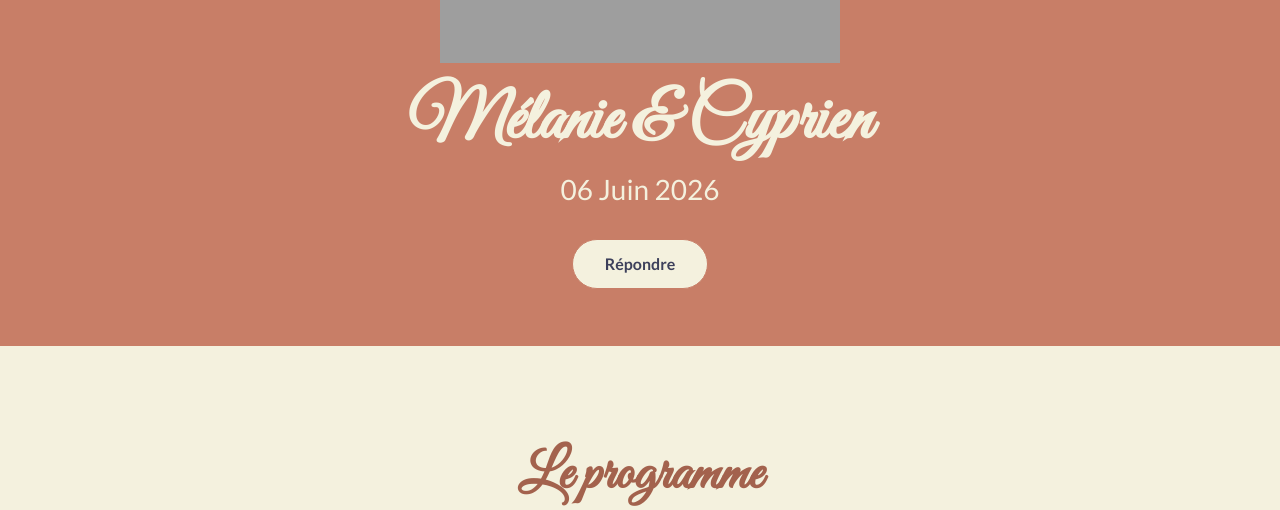
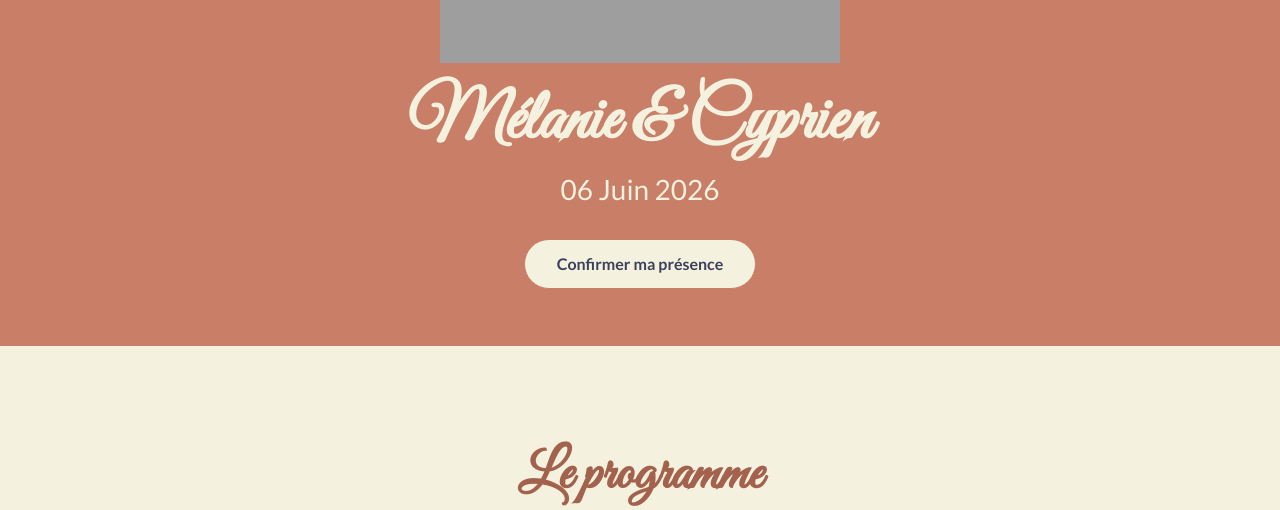
Before and after one commit to cypriengilbert/wedding-website, a PHP site: page / in a window 1280 px wide. Shown: the part 364-874 px from the top of the page. Run offline with PHP 8.4, Linux system fonts and the light colour scheme; grey boxes are pictures that could not be loaded.

Commit message:
Edit index.php via Editor

```diff
--- a/index.php
+++ b/index.php
@@ -121,7 +121,7 @@ if ($guest) {
         <img src="assets/pasted-20260104-105018-5b917867.png" alt="Illustration florale" class="illustration">
         <h1>Mélanie & Cyprien</h1>
         <h2>06 Juin 2026</h2>
-        <a href="#rsvp" class="btn btn-primary">Répondre</a>
+        <a href="#rsvp" class="btn btn-primary">Confirmer ma présence</a>
     </header>
 
     <!-- Main Content -->
```
